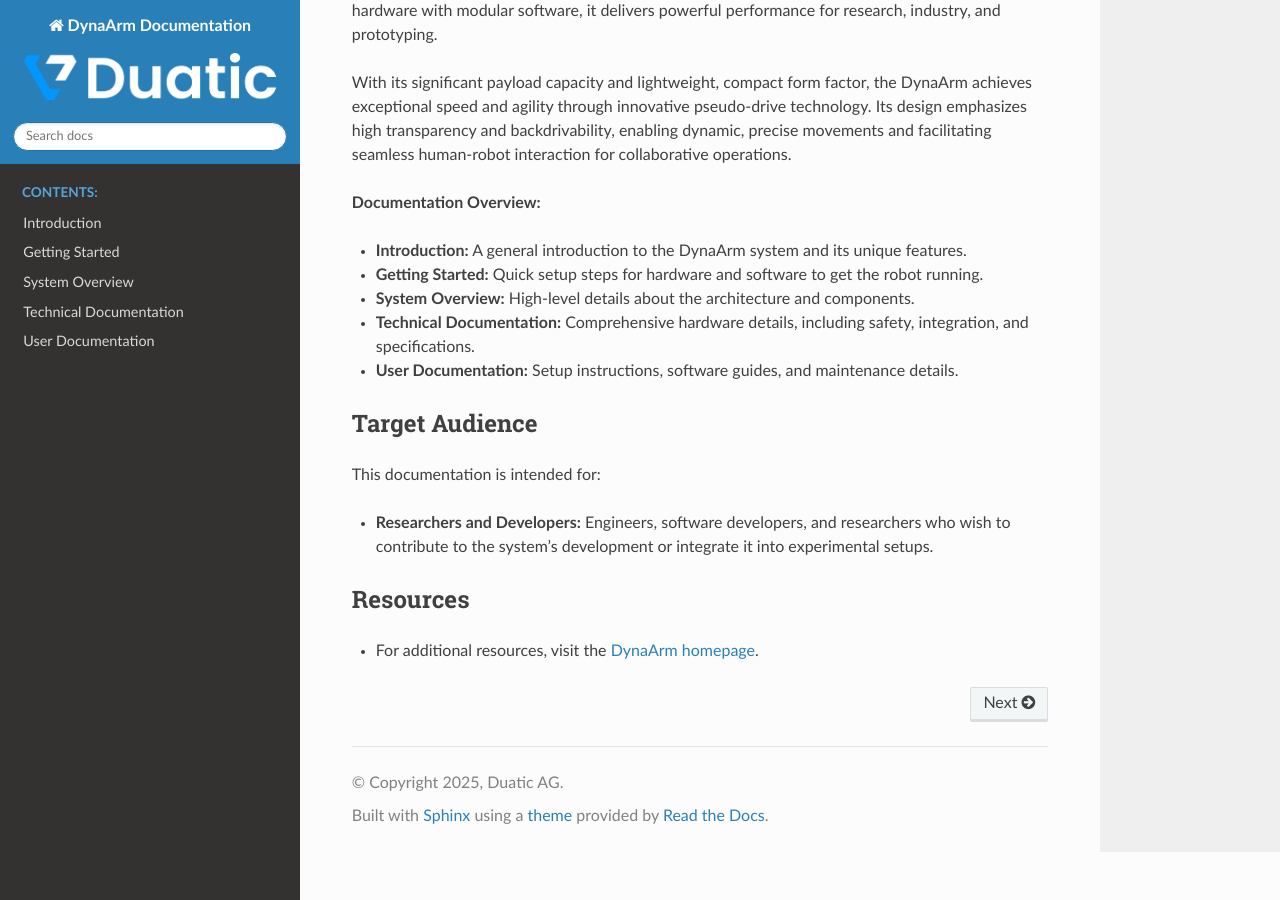
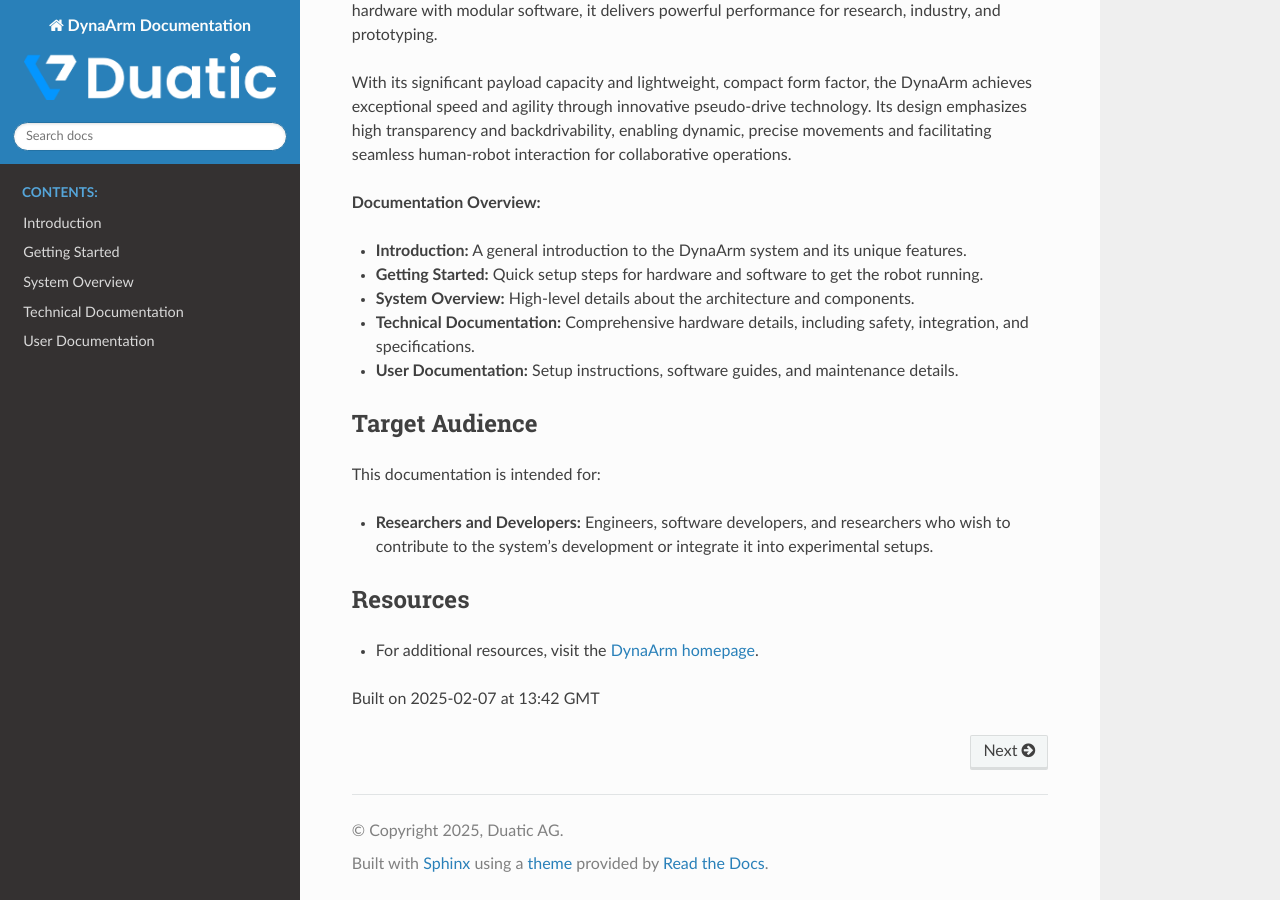
Before and after one commit to Duatic/dynaarm_documentation, a Sphinx documentation site: the page built from source/index.rst, in a window 1280 px wide and 900 px high, scrolled down 1126 px. Built offline with Sphinx 7.4.7 and the Read the Docs theme 3.1.0, drawn with Linux system fonts in a browser that asks for light colours; pages that are not in the unit, such as notebooks, are missing from menus.

Commit message:
added build on date (#15)

```diff
--- a/source/index.rst
+++ b/source/index.rst
@@ -44,3 +44,8 @@
 ---------
 
 - For additional resources, visit the `DynaArm homepage <https://duatic.com/robotic-arm/>`_.
+
+.. |date| date::
+.. |time| date:: %H:%M
+
+Built on |date| at |time| GMT
```
